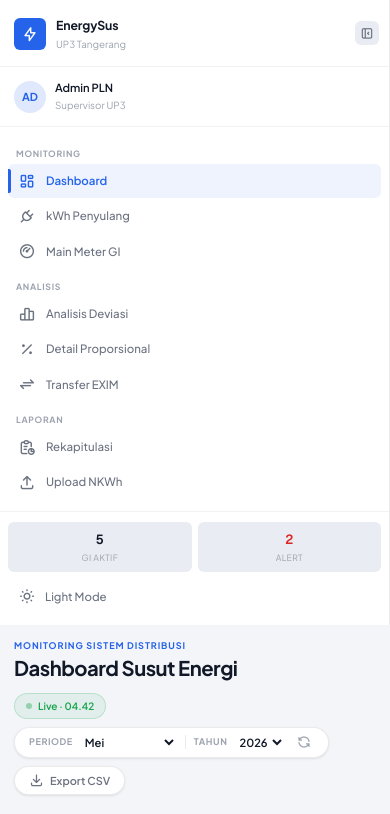
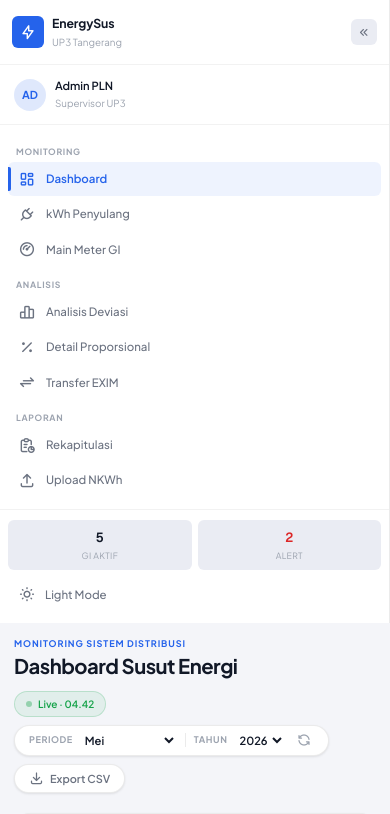
Before and after one commit to maschennyy/aplikasi_susut, a Flask app: page / in a window 390 px wide. Shown: the top 814 px of the page. Run offline with Flask 3, Linux system fonts and the light colour scheme; data that the repository does not hold is empty.

Commit message:
update perbaikan bug

```diff
--- a/static/css/style.css
+++ b/static/css/style.css
@@ -123,7 +123,8 @@ img, svg { display: block; }
   height: 100vh;
   position: sticky;
   top: 0;
-  overflow: hidden;
+  overflow: hidden;           /* clip horizontal untuk animasi width */
+  overflow-y: auto;           /* scroll vertikal tetap bisa */
   transition: width .22s cubic-bezier(.4,0,.2,1),
               min-width .22s cubic-bezier(.4,0,.2,1);
   flex-shrink: 0;
@@ -138,10 +139,10 @@ img, svg { display: block; }
 .sb-brand {
   display: flex;
   align-items: center;
-  gap: 10px;
-  padding: 16px 14px 14px;
+  gap: 8px;
+  padding: 14px 12px;
   border-bottom: 1px solid var(--bdr2);
-  position: relative;
+  flex-shrink: 0;
 }
 .sb-logo {
   width: 32px;
@@ -166,21 +167,26 @@ img, svg { display: block; }
 .sb-brand-name { display: block; font-size: .88rem; font-weight: 700; color: var(--t1); letter-spacing: -.01em; }
 .sb-brand-sub  { display: block; font-size: .7rem; color: var(--t3); margin-top: 1px; }
 .sb-collapse-btn {
-  position: absolute;
-  right: 10px;
-  top: 50%;
-  transform: translateY(-50%);
+  /* Tombol SELALU visible — flex item biasa, tidak absolute */
+  flex-shrink: 0;
+  margin-left: auto;          /* dorong ke kanan */
   background: var(--bg2);
   border: none;
   border-radius: var(--r-sm);
-  width: 24px; height: 24px;
+  width: 26px; height: 26px;
   display: flex; align-items: center; justify-content: center;
   color: var(--t2); font-size: 14px;
-  transition: background .15s, opacity .18s;
-  flex-shrink: 0;
+  transition: background .15s;
+  cursor: pointer;
 }
-.sidebar.collapsed .sb-collapse-btn { opacity: 0; pointer-events: none; }
 .sb-collapse-btn:hover { background: var(--blue-dim2); color: var(--blue); }
+/* ikon rotate saat collapsed */
+.sb-collapse-btn .ti {
+  transition: transform .22s cubic-bezier(.4,0,.2,1);
+  display: block;
+  pointer-events: none;       /* klik diteruskan ke button parent */
+}
+.sidebar.collapsed .sb-collapse-btn .ti { transform: rotate(180deg); }
 
 /* user */
 .sb-user {
@@ -595,7 +601,10 @@ tr.row-warn   td { background: var(--amber-dim) !important; }
 ───────────────────────────────────────────────────── */
 @media (max-width: 1280px) {
   .page-wrap          { padding: 20px; }
-  /* .metric-grid        { grid-template-columns: repeat(2, minmax(0,1fr)); } */
+  /* metric-grid tetap 4 kolom sampai 800px */
+}
+@media (max-width: 800px) {
+  .metric-grid        { grid-template-columns: repeat(2, minmax(0,1fr)); }
 }
 @media (max-width: 1024px) {
   .two-col            { grid-template-columns: 1fr; }
--- a/static/js/dashboard.js
+++ b/static/js/dashboard.js
@@ -25,6 +25,11 @@ const charts = {};
 
 /* ── BOOT ──────────────────────────────────────────── */
 document.addEventListener('DOMContentLoaded', () => {
+  // Guard: pastikan Chart.js sudah load (di-include di base.html sebelum script ini)
+  if (typeof Chart === 'undefined') {
+    console.error('[dashboard.js] Chart.js belum load! Pastikan CDN ada di base.html.');
+    return;
+  }
   initTahunSelect();
   bindEvents();
   loadData();
@@ -118,8 +123,8 @@ function updateDashboard() {
 
 /* ── METRIC CARDS ──────────────────────────────────── */
 function renderMetricCards(agg, yd) {
-  const p = agg?.persentase_susut ?? null;
-  const s = p == null ? null : p > TARGET ? 'danger' : p > TARGET*.88 ? 'warn' : 'ok';
+  const p = (agg != null && agg.persentase_susut != null) ? agg.persentase_susut : null;
+  const s = p === null ? null : p > TARGET ? 'danger' : p > TARGET * .88 ? 'warn' : 'ok';
 
   setText('val-susut-pct',  p    != null ? p.toFixed(2) + '%'     : '—');
   setText('val-mu',         agg?.meter_utama    != null ? fmtN(agg.meter_utama)     : '—');
@@ -144,17 +149,20 @@ function renderMetricCards(agg, yd) {
     bd2.style.color      = d >= 0 ? 'var(--blue)'     : 'var(--red)';
   }
 
-  /* floating popup */
+  /* floating popup — safe null checks */
   if (last) {
     const dt = new Date(last.tanggal);
     setText('cp-bulan', MO_SHORT[dt.getMonth()] + ' ' + dt.getFullYear());
     setText('cp-val',   last.persentase_susut.toFixed(2) + '%');
-    if (prev) {
-      const d    = last.persentase_susut - prev.persentase_susut;
-      const el   = qid('cp-delta');
-      if (el) {
-        el.textContent = (d >= 0 ? '↑ +' : '↓ ') + Math.abs(d).toFixed(2) + '% dari ' + MO_SHORT[new Date(prev.tanggal).getMonth()];
-        el.style.color = d > 0 ? 'var(--red)' : 'var(--green)';
+    const cpDelta = qid('cp-delta');
+    if (cpDelta) {
+      if (prev && typeof prev.persentase_susut === 'number') {
+        const d = last.persentase_susut - prev.persentase_susut;
+        cpDelta.textContent = (d >= 0 ? '↑ +' : '↓ ') + Math.abs(d).toFixed(2) + '% dari ' + MO_SHORT[new Date(prev.tanggal).getMonth()];
+        cpDelta.style.color = d > 0 ? 'var(--red)' : 'var(--green)';
+      } else {
+        cpDelta.textContent = 'Tidak ada data pembanding';
+        cpDelta.style.color = 'var(--t3)';
       }
     }
   }
--- a/templates/base.html
+++ b/templates/base.html
@@ -27,9 +27,9 @@
        SIDEBAR
   ══════════════════════════════════════ -->
   <aside class="sidebar" id="sidebar">
-    <div class="sb-top">
+    <div class="sb-top" style="display:flex;flex-direction:column;overflow:hidden">
 
-      <!-- Brand -->
+      <!-- Brand + Tombol Collapse (selalu visible) -->
       <div class="sb-brand">
         <div class="sb-logo">
           <i class="ti ti-bolt" aria-hidden="true"></i>
@@ -38,8 +38,9 @@
           <span class="sb-brand-name">EnergySus</span>
           <span class="sb-brand-sub">UP3 Tangerang</span>
         </div>
-        <button class="sb-collapse-btn" id="sb-toggle" aria-label="Toggle sidebar">
-          <i class="ti ti-layout-sidebar-left-collapse"></i>
+        <!-- Tombol ini flex item biasa → tidak di-clip overflow sidebar -->
+        <button class="sb-collapse-btn" id="sb-toggle" aria-label="Toggle sidebar" title="Collapse sidebar">
+          <i class="ti ti-chevrons-left"></i>
         </button>
       </div>
 
@@ -131,30 +132,38 @@
 <!-- Sidebar JS -->
 <script>
 (function () {
-  const sidebar = document.getElementById('sidebar');
-  const toggle  = document.getElementById('sb-toggle');
-  const themeBtn= document.getElementById('theme-toggle');
-  const themeIco= document.getElementById('theme-icon');
+  const sidebar  = document.getElementById('sidebar');
+  const toggle   = document.getElementById('sb-toggle');
+  const themeBtn = document.getElementById('theme-toggle');
+  const themeIco = document.getElementById('theme-icon');
 
-  // Restore state
-  if (localStorage.getItem('sb-collapsed') === '1') sidebar.classList.add('collapsed');
+  // ── Restore state dari localStorage ──
+  if (localStorage.getItem('sb-collapsed') === '1') {
+    sidebar.classList.add('collapsed');
+  }
   if (localStorage.getItem('theme') === 'dark') {
     document.body.classList.add('dark');
-    themeIco.className = 'ti ti-moon';
+    if (themeIco) themeIco.className = 'ti ti-moon';
   }
 
+  // ── Toggle sidebar (collapse / expand) ──
+  // Tombol ini selalu visible karena CSS tidak menyembunyikannya
+  if (toggle) {
     toggle.addEventListener('click', function () {
-    sidebar.classList.toggle('collapsed');
-    localStorage.setItem('sb-collapsed', sidebar.classList.contains('collapsed') ? '1' : '0');
+      const isNowCollapsed = sidebar.classList.toggle('collapsed');
+      localStorage.setItem('sb-collapsed', isNowCollapsed ? '1' : '0');
     });
+  }
 
+  // ── Toggle dark mode ──
+  if (themeBtn) {
     themeBtn.addEventListener('click', function () {
       const dark = document.body.classList.toggle('dark');
-    themeIco.className = dark ? 'ti ti-moon' : 'ti ti-sun';
+      if (themeIco) themeIco.className = dark ? 'ti ti-moon' : 'ti ti-sun';
       localStorage.setItem('theme', dark ? 'dark' : 'light');
-    // Re-render charts jika ada
       if (typeof window.rerenderCharts === 'function') window.rerenderCharts();
     });
+  }
 })();
 </script>
 
```
Lines whose indentation alone changed are shown as unchanged.
